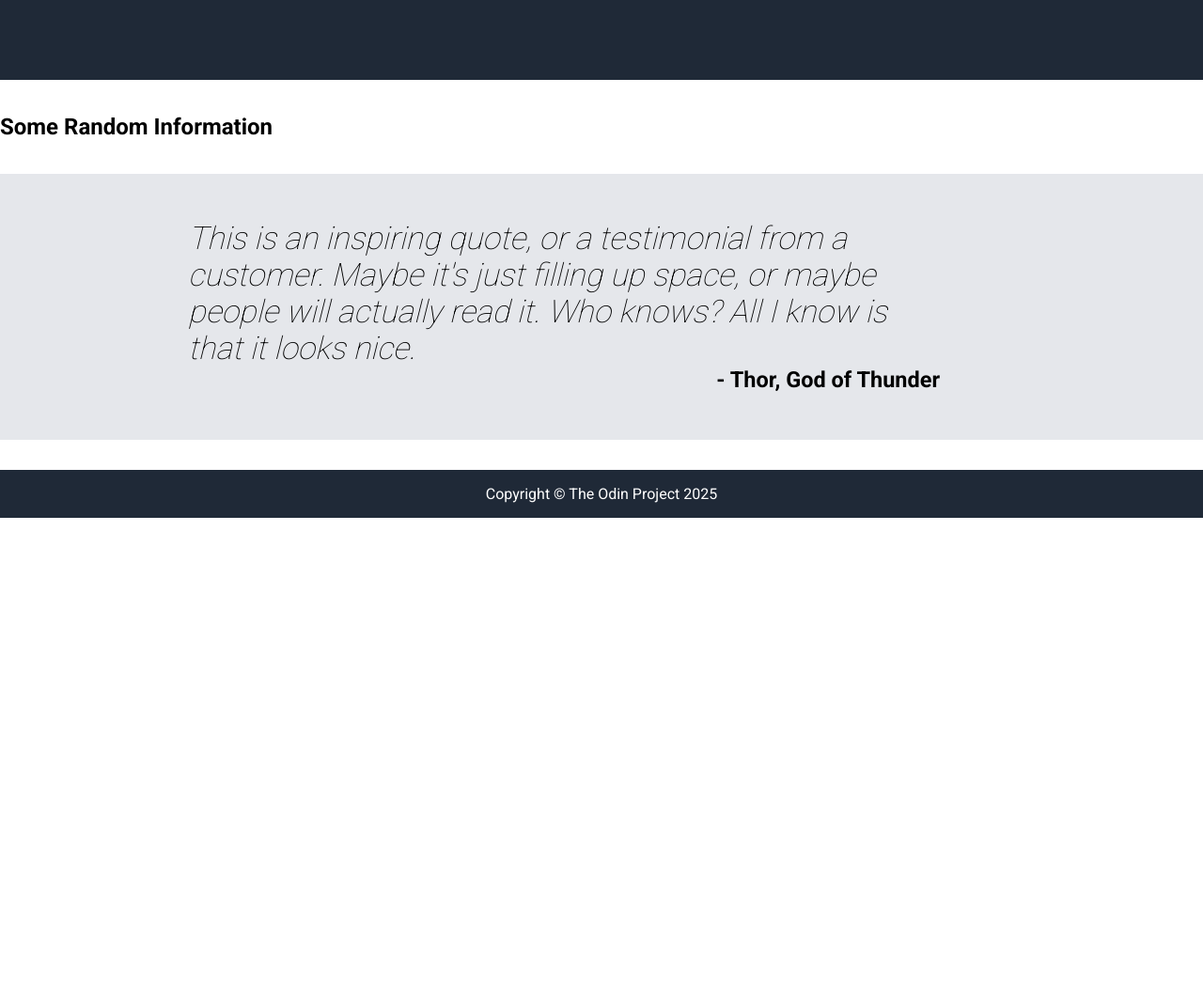
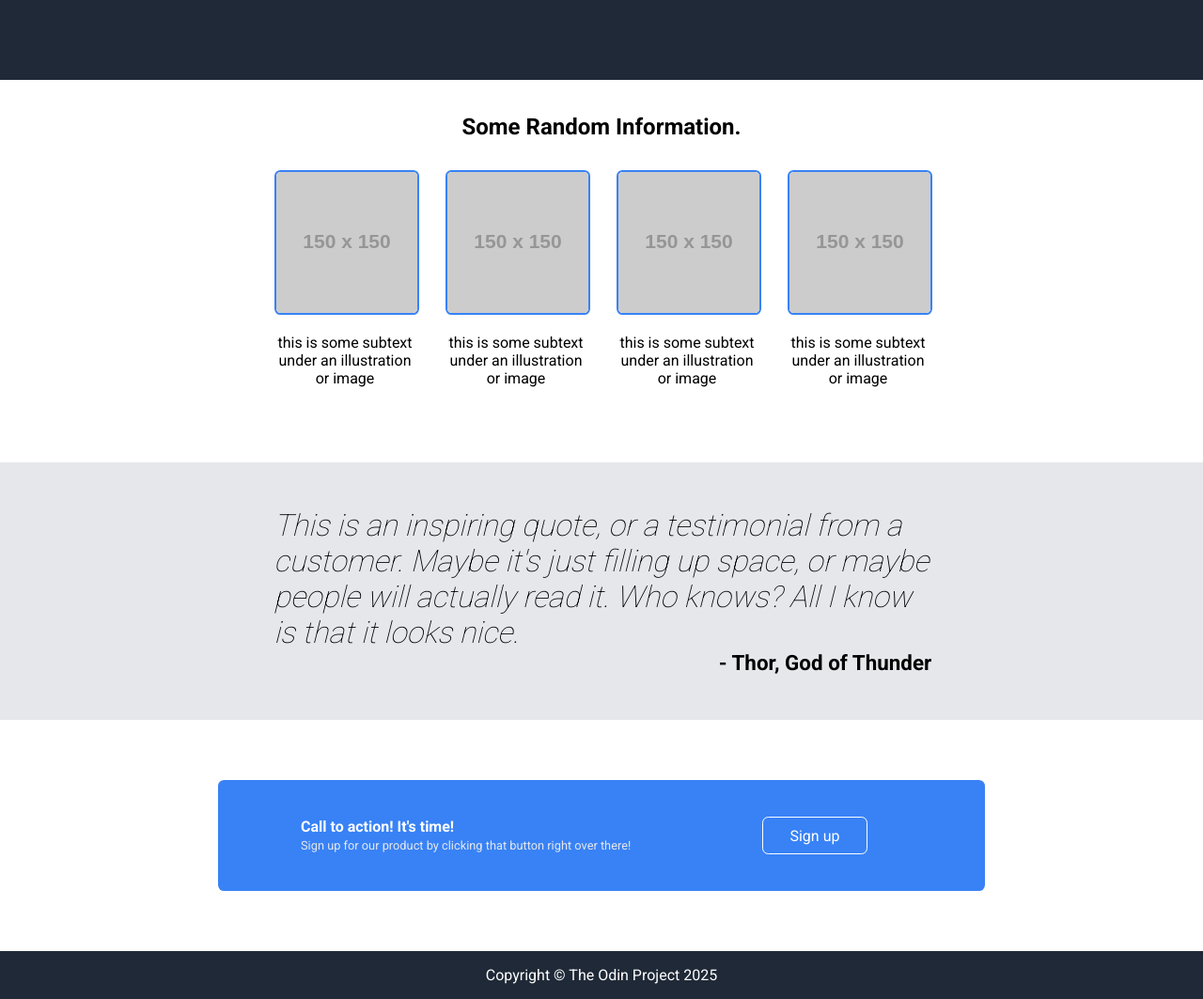
Before and after one commit to beeswarm25/project-landing-page, a plain HTML site: page index.html in a window 1280 px wide. Shown: the part 440-1503 px from the top of the page at 94% size. Before the commit the page ends 991 px from the top, so only its background shows below. Drawn offline with Linux system fonts and the light colour scheme; placeholder pictures from the web are drawn by us.

Commit message:
finished the rest

```diff
--- a/custom.css
+++ b/custom.css
@@ -61,10 +61,11 @@ margin:0;
     padding-block-end: 1em;
 }
 blockquote {
-    max-width: 800px;
-    font-size: 2.1em;
+    max-width: 700px;
+    font-size: 2em;
     font-weight: 200;
     font-style: italic;
+    margin-inline-start: 4.1em;
 }
 cite {
     font-weight: 700;
@@ -106,13 +107,69 @@ margin-block-end: 1.8em;
 
 
 
+.item {
+    max-width: 150px;
+    text-align: center;
+}
+.item2 {
+flex:2;
+    text-align: left;
+    margin-inline-start: 5em;
+}
+.item3 {
+    flex:1;
+    text-align: left;
+}
 
+.flex-row {
+    display: flex;
+    justify-content: center;
+    gap: 2em;
+    margin-block-start: 2em;
+    margin-block-end: 3em;
+}
 
+.blue-border {
+    border-radius: .4em;
+    border: solid 2px #3882F6;
+}
 
-
-
-
-
+.center {
+    text-align: center;
+}
+.cta {
+    background:#3882F6;
+    border-radius: .4em;
+    color: #fff;
+    max-width: 800px;
+    width: 100%;
+    margin: 0 auto;
+    padding: .5em;
+    margin-block-start: 3em;
+    margin-block-end: 3em;
+}
+.gray-text {
+ font-size: .8em;
+ color: #E5E7EB;
+}
+.cta a {
+    color: #fff!important;
+    text-decoration: none;
+}
+.outline-button {
+    padding:.6em 1.8em;
+    background: transparent;
+    border:1px solid #fff;
+    border-radius: .4em;
+}
+.flex-row2 {
+    display: flex;
+    justify-content: center;
+    align-items: center;
+    gap: 2em;
+    margin-block-start: 1em;
+    margin-block-end: 1em;
+}
 footer {
     background:#1F2937;
     color:#fff;
--- a/index.html
+++ b/index.html
@@ -36,7 +36,24 @@
     </div></div>
 
     <div class="second">
-<h2>Some Random Information</h2>
+<h2 class="center">Some Random Information.</h2>
+<div class="flex-row">
+<div class="item">
+    <img class="blue-border" src="https://placehold.co/150x150.png" />
+    <p>this is some subtext under an illustration or image</p>
+</div>
+<div class="item">
+    <img class="blue-border" src="https://placehold.co/150x150.png" />
+    <p>this is some subtext under an illustration or image</p>
+</div>
+<div class="item">
+    <img class="blue-border" src="https://placehold.co/150x150.png" />
+    <p>this is some subtext under an illustration or image</p>
+</div>
+<div class="item">
+    <img class="blue-border" src="https://placehold.co/150x150.png" />
+    <p>this is some subtext under an illustration or image</p>
+</div></div>
     </div>
 
     <div class="third">
@@ -50,6 +67,11 @@
 
     <div class="second">
 
+<div class="cta"><div class="flex-row2">
+    <div class="item2">
+<p><strong>Call to action! It's time!</strong><br><span class="gray-text">Sign up for our product by clicking that button right over there!</span></p>
+</div><div class="item3"><a class="outline-button" href="#">Sign up</a></div>
+</div></div>
     </div>
 </body>
 <footer>Copyright &copy; The Odin Project 2025</footer>
```
